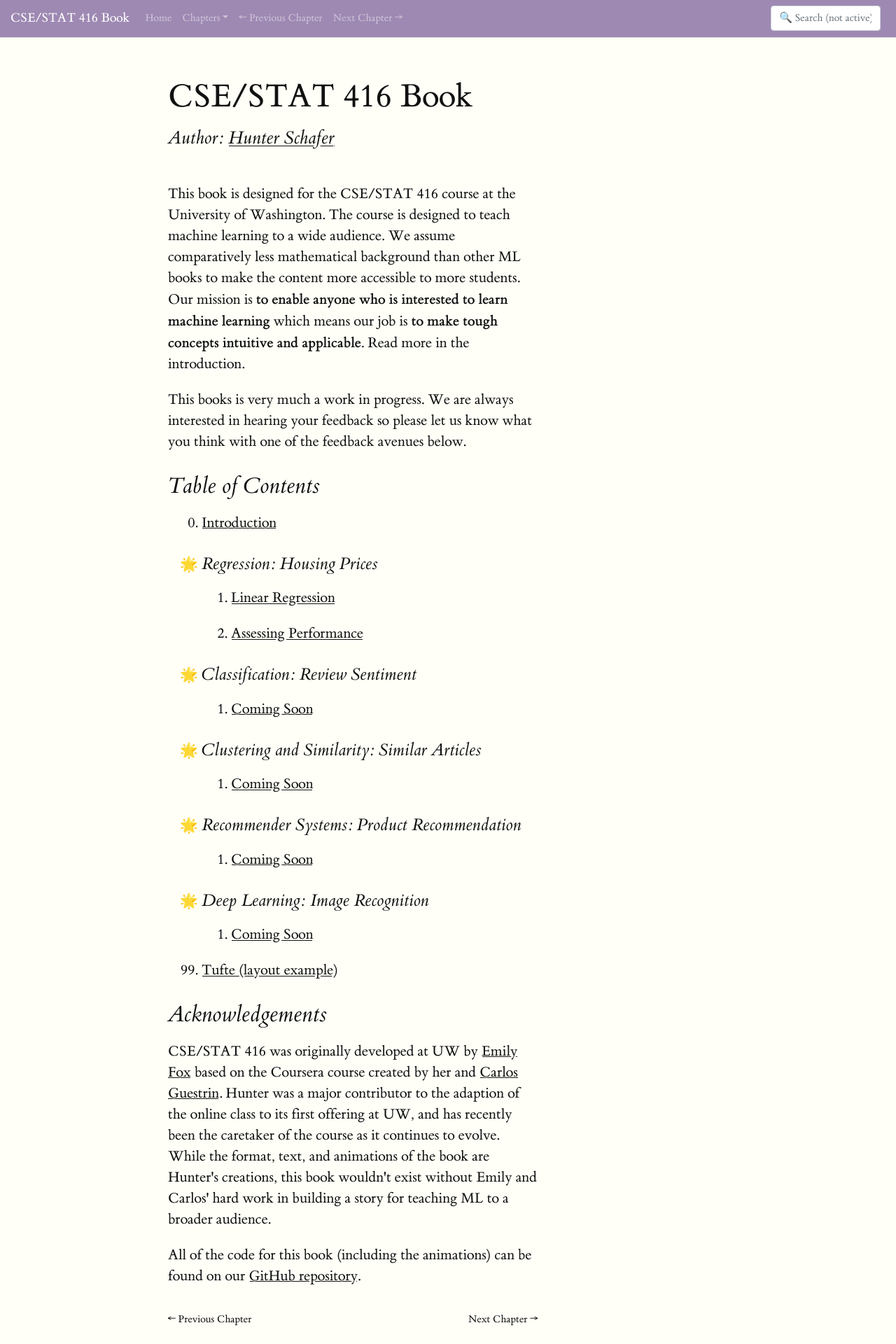
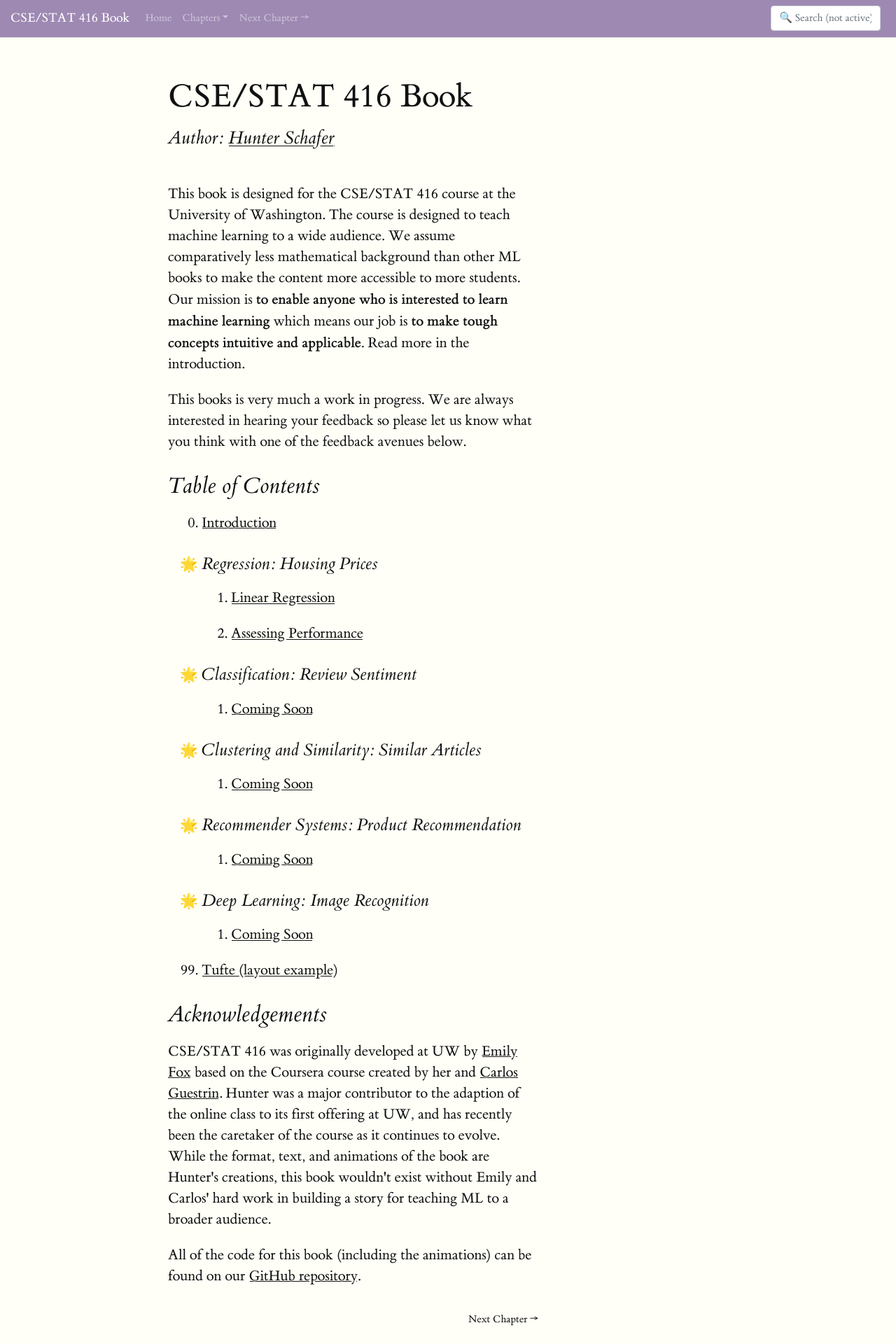
Before and after one commit to hschafer/CSE-STAT-416-book, a Next.js app in the folder website/: page / in a window 1280 px wide. Shown: the top 1920 px of the page at 70% size. Built offline with nearby package versions, Linux system fonts and the light colour scheme.

Commit message:
Add functionality for conditionally showing next/prev

```diff
--- a/website/components/layout.js
+++ b/website/components/layout.js
@@ -66,7 +66,12 @@ function makeDropdownElement(entry) {
   }
 }
 
-export default function Layout({ showTOC = "True", children }) {
+export default function Layout({
+  showTOC = "True",
+  prevPage,
+  nextPage,
+  children,
+}) {
   return (
     <>
       <Navbar className={styles.nav} variant="dark" expand="xl" sticky="top">
@@ -85,16 +90,24 @@ export default function Layout({ showTOC = "True", children }) {
             <NavDropdown title="Chapters" id="basic-nav-dropdown">
               {tableOfContents.map(makeDropdownElement)}
             </NavDropdown>
-            <Link href="/">
+            {prevPage ? (
+              <Link href={prevPage}>
                 <a className="nav-link" role="button">
                   &#8592; Previous Chapter
                 </a>
               </Link>
-            <Link href="/">
+            ) : (
+              ""
+            )}
+            {nextPage ? (
+              <Link href={nextPage}>
                 <a className="nav-link" role="button">
                   Next Chapter &#8594;
                 </a>
               </Link>
+            ) : (
+              ""
+            )}
           </Nav>
           <Form inline>
             <FormControl
@@ -110,11 +123,16 @@ export default function Layout({ showTOC = "True", children }) {
         <div id="content-container">
           <main id="content">{children}</main>
           <div className="mainColumn">
-            <Link href="/">
+            {prevPage ? (
+              <Link href={prevPage}>
                 <a className="tufte-link no-tufte-underline" role="button">
                   &#8592; Previous Chapter
                 </a>
               </Link>
+            ) : (
+              ""
+            )}
+            {nextPage ? (
               <Link href="/">
                 <a
                   className="tufte-link no-tufte-underline"
@@ -124,6 +142,9 @@ export default function Layout({ showTOC = "True", children }) {
                   Next Chapter &#8594;
                 </a>
               </Link>
+            ) : (
+              ""
+            )}
           </div>
         </div>
 
--- a/website/pages/index.js
+++ b/website/pages/index.js
@@ -17,7 +17,10 @@ function chapterToLI(chapter) {
 
 export default function Home() {
   return (
-    <Layout showTOC="False">
+    <Layout
+      showTOC="False"
+      nextPage={`/chapters/${tableOfContents[0]["file"]}`}
+    >
       <Head>
         <title>CSE/STAT 416 Book</title>
         <link rel="icon" href="/favicon.ico" />
```
Lines whose indentation alone changed are shown as unchanged.
